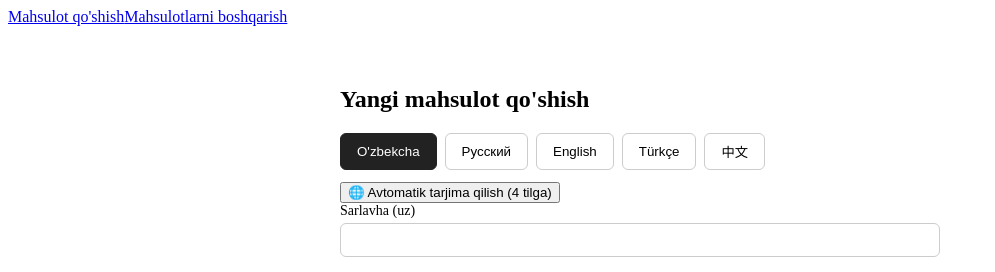
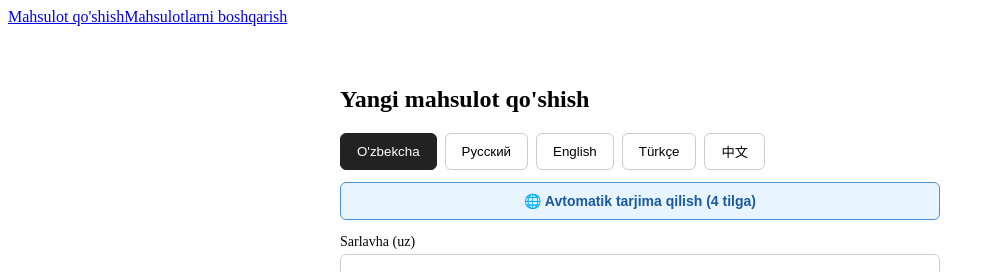
Before and after one commit to yusufjorayev607-ai/elegand-uniform, a React (Vite) app in the folder client/: page /admin123/dashboard1 in a window 1280 px wide. Shown: the top 272 px of the page, without its empty margins (0-995 px from the left). Built offline with nearby package versions, Linux system fonts and the light colour scheme; no server answers.

Commit message:
Update productForm.css

```diff
--- a/client/src/admin/components/productForm.css
+++ b/client/src/admin/components/productForm.css
@@ -23,6 +23,25 @@
 	background: #222;
 	color: #fff;
 	border-color: #222;
+}
+
+.product-form__translate-btn {
+	display: block;
+	width: 100%;
+	margin-bottom: 14px;
+	padding: 10px;
+	background: #e8f4ff;
+	border: 1px solid #4a90d9;
+	color: #1a5aa0;
+	border-radius: 6px;
+	cursor: pointer;
+	font-size: 14px;
+	font-weight: 600;
+}
+
+.product-form__translate-btn:disabled {
+	opacity: 0.6;
+	cursor: not-allowed;
 }
 
 .product-form__copy-btn {
```
